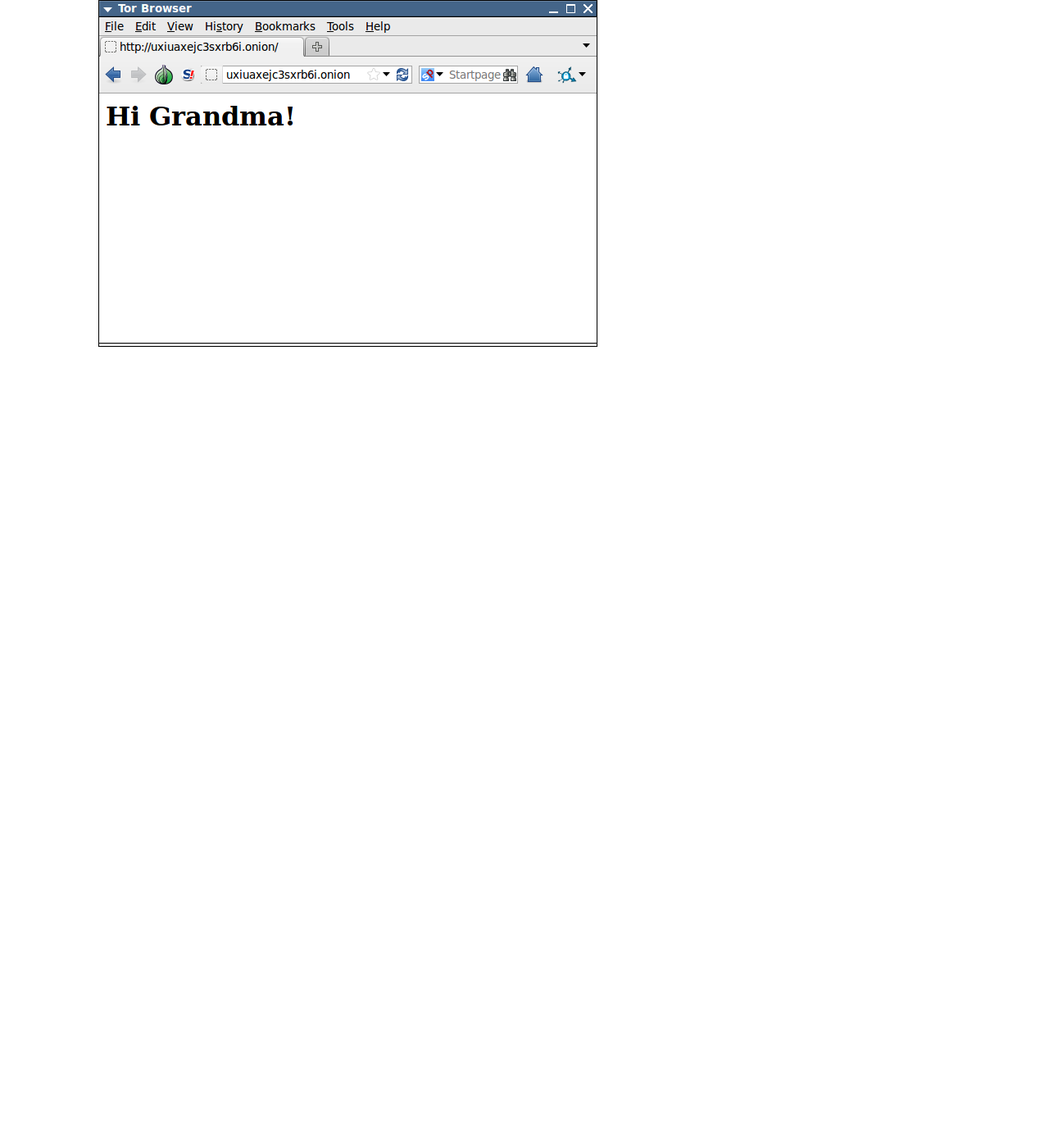
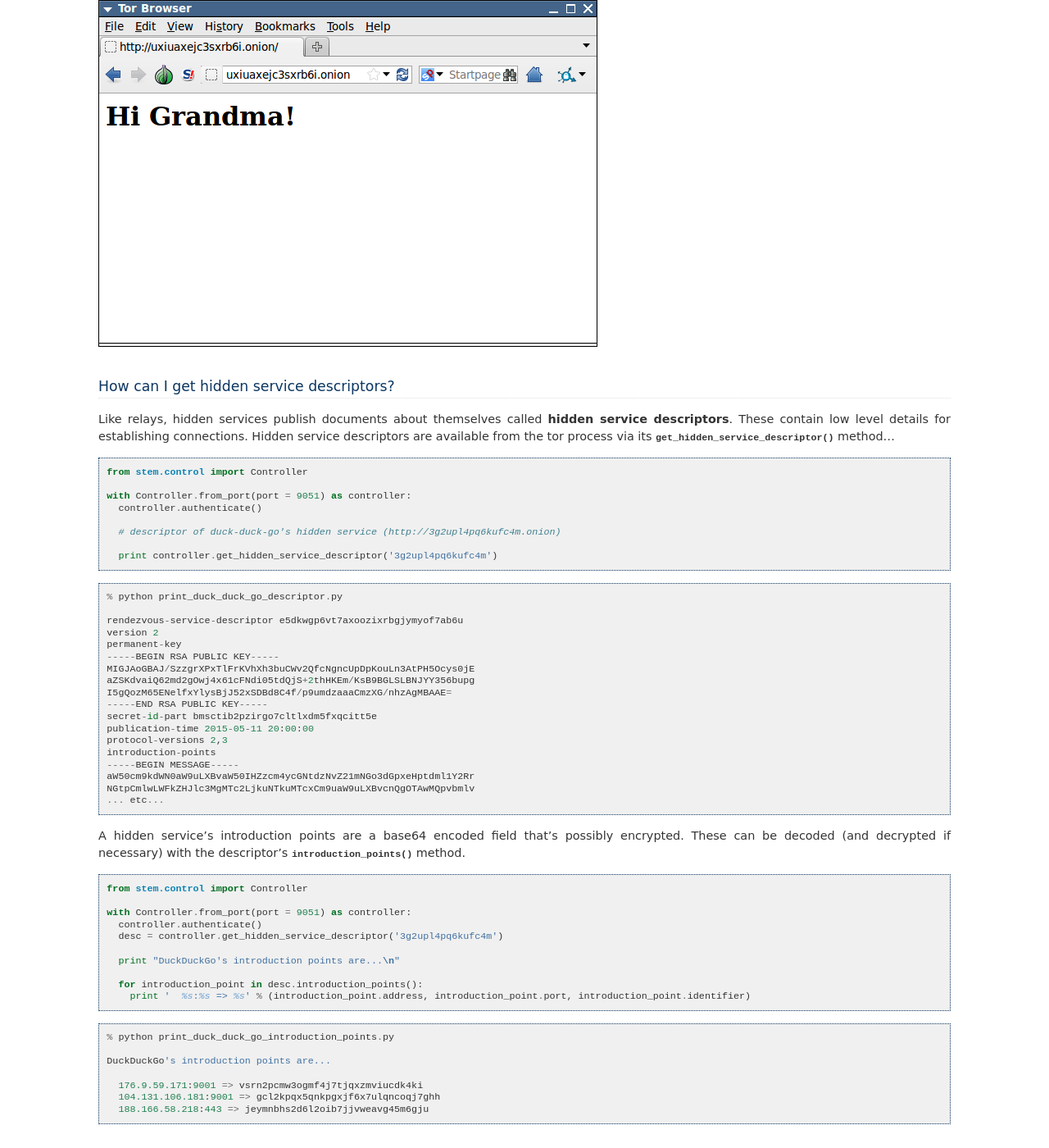
Before and after one commit to torproject/stem, a Sphinx documentation site: the page built from docs/tutorials/over_the_river.rst, in a window 1280 px wide and 1400 px high, scrolled down 2202 px. Shown: the whole window at 82% size. Built offline with Sphinx 7.4.7, drawn with Linux system fonts in a browser that asks for light colours; before the commit the page ends 2697 px from its top, so only the background shows below that.

Commit message:
Explain hidden service descriptors in the tutorial
Tempted to put this on the descriptor tutorial, but honestly a better fit here.
Basic demos for using our descriptor fetching capabilities.

```diff
--- a/docs/tutorials/over_the_river.rst
+++ b/docs/tutorials/over_the_river.rst
@@ -99,3 +99,74 @@
 ... we'll have a service we can visit via the `Tor Browser Bundle <https://www.torproject.org/download/download-easy.html.en>`_...
 
 .. image:: /_static/hidden_service.png
+
+.. _how-can-i-get--hidden-service-descriptors:
+
+How can I get hidden service descriptors?
+-----------------------------------------
+
+Like relays, hidden services publish documents about themselves called **hidden
+service descriptors**. These contain low level details for establishing
+connections. Hidden service descriptors are available from the tor process via
+its :func:`~stem.control.Controller.get_hidden_service_descriptor` method...
+
+::
+
+  from stem.control import Controller
+
+  with Controller.from_port(port = 9051) as controller:
+    controller.authenticate()
+
+    # descriptor of duck-duck-go's hidden service (http://3g2upl4pq6kufc4m.onion)
+
+    print controller.get_hidden_service_descriptor('3g2upl4pq6kufc4m')
+
+::
+
+  % python print_duck_duck_go_descriptor.py
+
+  rendezvous-service-descriptor e5dkwgp6vt7axoozixrbgjymyof7ab6u
+  version 2
+  permanent-key
+  -----BEGIN RSA PUBLIC KEY-----
+  MIGJAoGBAJ/SzzgrXPxTlFrKVhXh3buCWv2QfcNgncUpDpKouLn3AtPH5Ocys0jE
+  aZSKdvaiQ62md2gOwj4x61cFNdi05tdQjS+2thHKEm/KsB9BGLSLBNJYY356bupg
+  I5gQozM65ENelfxYlysBjJ52xSDBd8C4f/p9umdzaaaCmzXG/nhzAgMBAAE=
+  -----END RSA PUBLIC KEY-----
+  secret-id-part bmsctib2pzirgo7cltlxdm5fxqcitt5e
+  publication-time 2015-05-11 20:00:00
+  protocol-versions 2,3
+  introduction-points
+  -----BEGIN MESSAGE-----
+  aW50cm9kdWN0aW9uLXBvaW50IHZzcm4ycGNtdzNvZ21mNGo3dGpxeHptdml1Y2Rr
+  NGtpCmlwLWFkZHJlc3MgMTc2LjkuNTkuMTcxCm9uaW9uLXBvcnQgOTAwMQpvbmlv
+  ... etc...
+
+A hidden service's introduction points are a base64 encoded field that's
+possibly encrypted. These can be decoded (and decrypted if necessary) with the
+descriptor's
+:func:`~stem.descriptor.hidden_service_descriptor.HiddenServiceDescriptor.introduction_points`
+method.
+
+::
+
+  from stem.control import Controller
+
+  with Controller.from_port(port = 9051) as controller:
+    controller.authenticate()
+    desc = controller.get_hidden_service_descriptor('3g2upl4pq6kufc4m')
+
+    print "DuckDuckGo's introduction points are...\n"
+
+    for introduction_point in desc.introduction_points():
+      print '  %s:%s => %s' % (introduction_point.address, introduction_point.port, introduction_point.identifier)
+
+::
+
+  % python print_duck_duck_go_introduction_points.py
+
+  DuckDuckGo's introduction points are...
+
+    176.9.59.171:9001 => vsrn2pcmw3ogmf4j7tjqxzmviucdk4ki
+    104.131.106.181:9001 => gcl2kpqx5qnkpgxjf6x7ulqncoqj7ghh
+    188.166.58.218:443 => jeymnbhs2d6l2oib7jjvweavg45m6gju
```
Also changed, not shown: docs/tutorials/mirror_mirror_on_the_wall.rst (+10 -9 lines).
